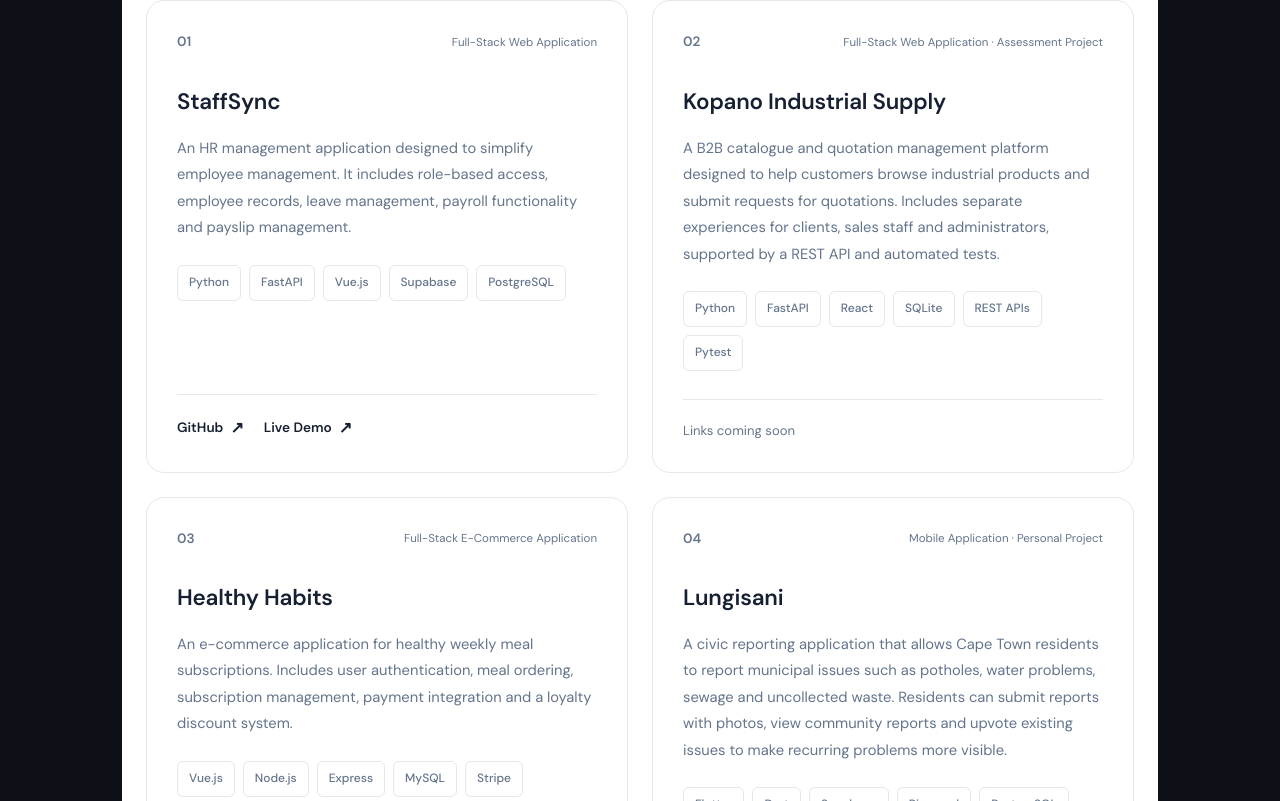
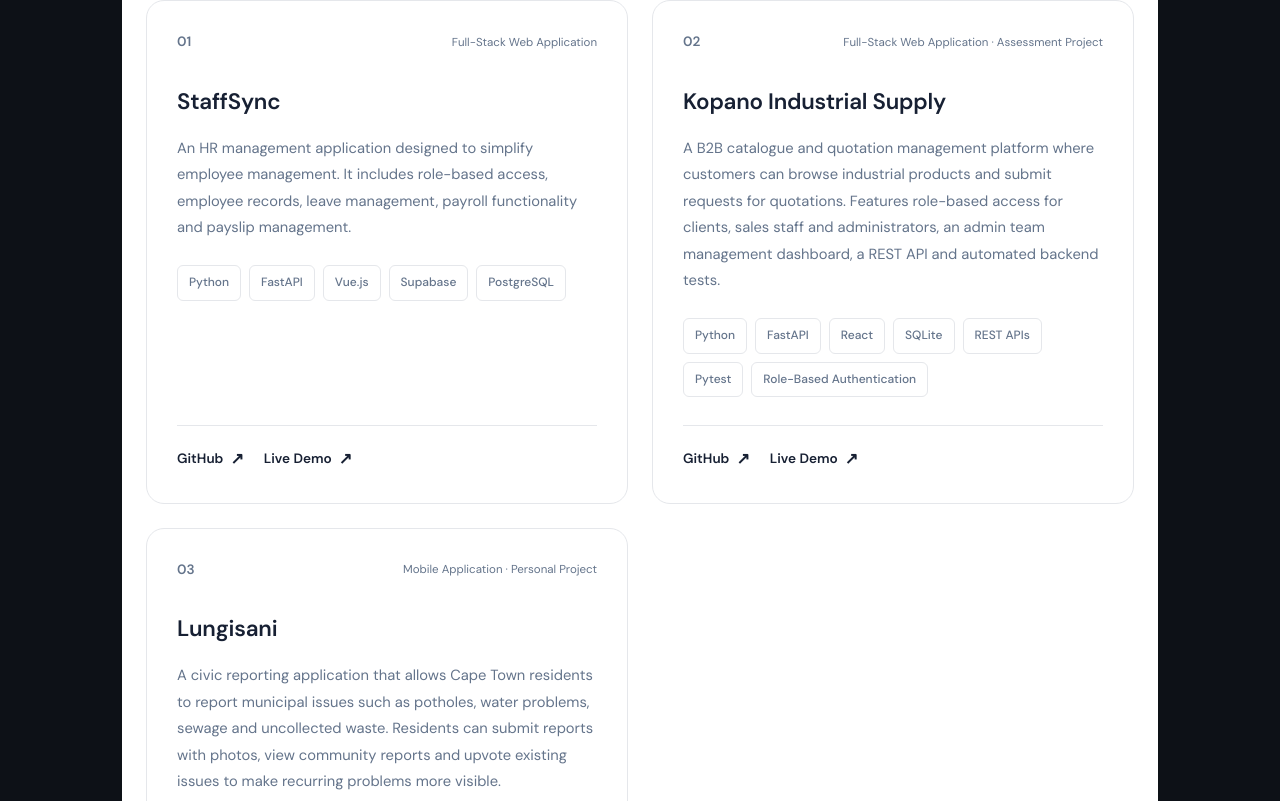
Before and after one commit to MDtechcave/mihleaviwe-portfolio, a Vue app in the folder Portfolio/: page / in a window 1280 px wide. Shown: the part 1779-2580 px from the top of the page. Built offline with nearby package versions, Linux system fonts and the light colour scheme.

Commit message:
added live links for projects

```diff
--- a/Portfolio/src/components/ProjectsSection.vue
+++ b/Portfolio/src/components/ProjectsSection.vue
@@ -101,38 +101,39 @@ const projects = [
     live: "https://moderntech-center.vercel.app/"
   },
 
+
+
 {
   title: "Kopano Industrial Supply",
   type: "Full-Stack Web Application · Assessment Project",
   description:
-      "A B2B catalogue and quotation management platform designed to help customers browse industrial products and submit requests for quotations. Includes separate experiences for clients, sales staff and administrators, supported by a REST API and automated tests.",
+    "A B2B catalogue and quotation management platform where customers can browse industrial products and submit requests for quotations. Features role-based access for clients, sales staff and administrators, an admin team management dashboard, a REST API and automated backend tests.",
   tags: [
     "Python",
     "FastAPI",
     "React",
     "SQLite",
     "REST APIs",
-      "Pytest"
+    "Pytest",
+    "Role-Based Authentication"
   ],
-    github: "",
-    live: ""
+  github: "https://github.com/MDtechcave/kopano.git",
+  live: "kopano-tan.vercel.app",
+  demoAccounts: [
+
+    {
+      role: "Sales",
+      email: "tumelo@example.com",
+      password: "tumelokafi7784"
+    },
+    {
+      role: "Admin",
+      email: "admin@example.com",
+      password: "lewismikey@kopano"
+    }
+  ]
 },
 
-  {
-    title: "Healthy Habits",
-    type: "Full-Stack E-Commerce Application",
-    description:
-      "An e-commerce application for healthy weekly meal subscriptions. Includes user authentication, meal ordering, subscription management, payment integration and a loyalty discount system.",
-    tags: [
-      "Vue.js",
-      "Node.js",
-      "Express",
-      "MySQL",
-      "Stripe"
-    ],
-    github: "https://github.com/MDtechcave/Frontend",
-    live: ""
-  },
 
   {
     title: "Lungisani",
@@ -300,11 +301,6 @@ const projects = [
   font-size: 1rem;
 }
 
-.project-coming-soon {
-  color: var(--text-secondary, #64748b);
-  font-size: 0.82rem;
-}
-
 @media (max-width: 700px) {
   .projects-section {
     padding: 75px 18px;
```
Lines whose indentation alone changed are shown as unchanged.
